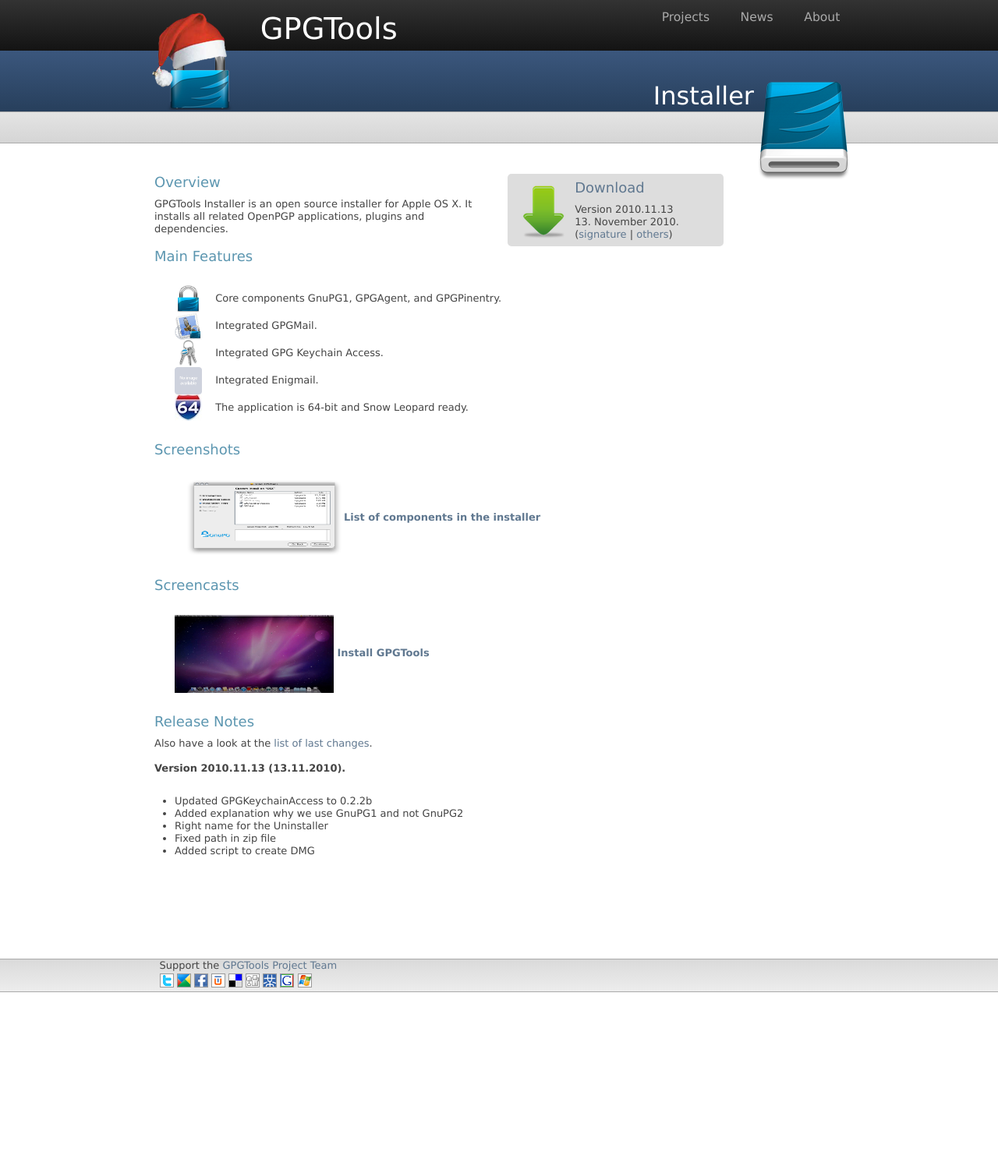
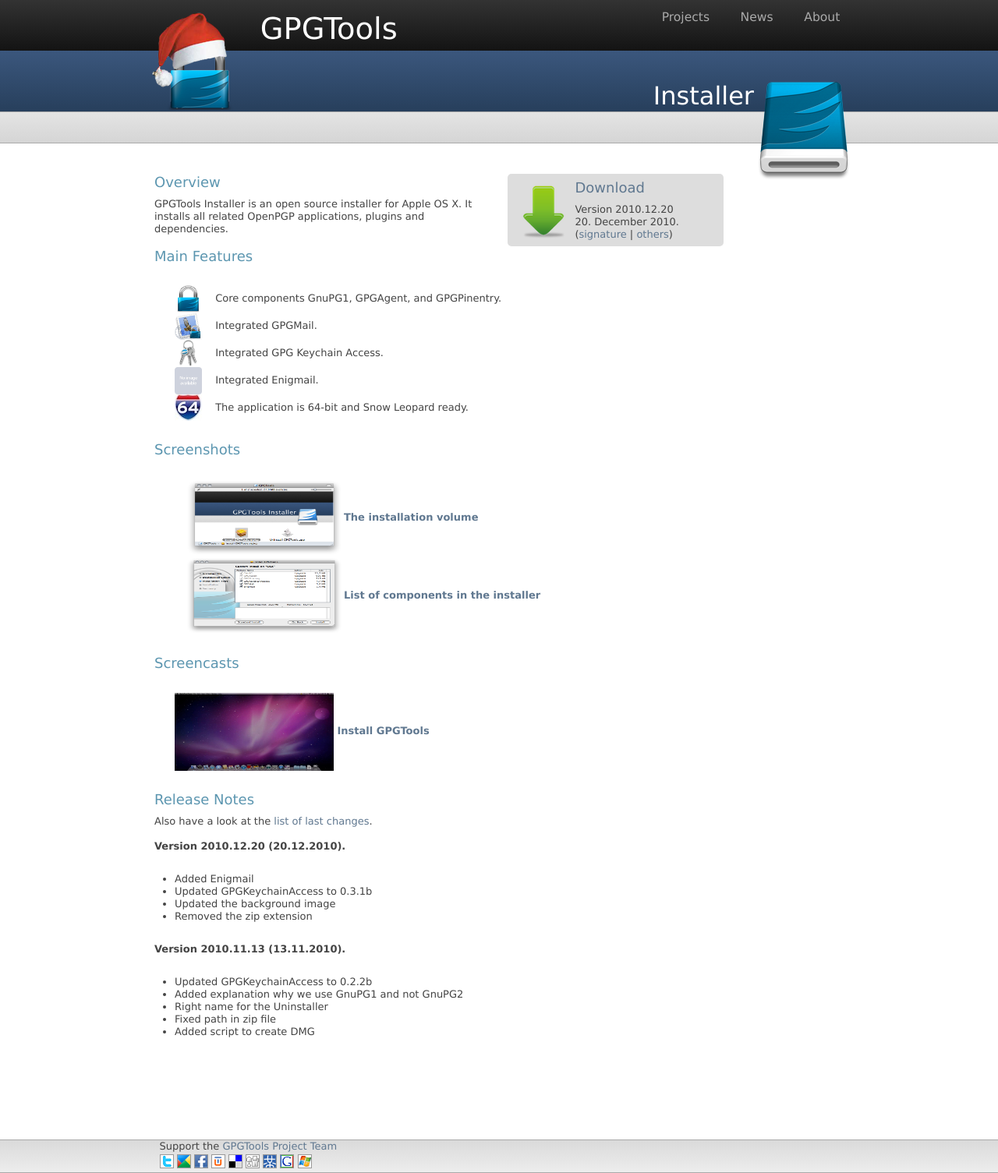
Before and after one commit to AshenExhale/GPGTools_Homepage, a PHP site: page /installer.html in a window 1280 px wide. Shown: the whole page at 78% size. Before the commit the page ends 1273 px from the top, so only its background shows below. Run offline with PHP 8.4, Linux system fonts and the light colour scheme; some libraries are stand-ins or nearby versions.

Commit message:
new installer version

```diff
--- a/installer.html
+++ b/installer.html
@@ -44,11 +44,11 @@
     <div id="spacer">
     </div>
     <div id="info">
-    <a href="http://github.com/downloads/gpgtools/GPGTools/GPGTools-20101113.dmg.zip" class='piwik_download'><img src="./images/download.png" title="download" alt="download" id="download"/></a>
-    <h3><a href="http://github.com/downloads/gpgtools/GPGTools/GPGTools-20101113.dmg.zip" class='piwik_download'>Download</a></h3>
-    <p>Version 2010.11.13</p>
-    <p>13. November 2010.</p>
-    <p><br>(<a href="https://github.com/downloads/GPGTools/GPGTools/GPGTools-20101113.dmg.zip.asc" class='piwik_download'>signature</a> | <a href="http://github.com/GPGTools/GPGTools/downloads">others</a>)</p>
+    <a href="https://github.com/downloads/GPGTools/GPGTools/GPGTools-20101220.dmg" class='piwik_download'><img src="./images/download.png" title="download" alt="download" id="download"/></a>
+    <h3><a href="https://github.com/downloads/GPGTools/GPGTools/GPGTools-20101220.dmg" class='piwik_download'>Download</a></h3>
+    <p>Version 2010.12.20</p>
+    <p>20. December 2010.</p>
+    <p><br>(<a href="https://github.com/downloads/GPGTools/GPGTools/GPGTools-20101220.dmg.asc" class='piwik_download'>signature</a> | <a href="http://github.com/GPGTools/GPGTools/downloads">others</a>)</p>
     </div>
     <div id="main">
         <div id="m_content">
@@ -64,6 +64,7 @@
             </ul>
             <h3>Screenshots</h3>
             <ul id="projects" class="sub">
+                <li><a href="./images/installer_dmg.png"><img class="screenshot" src="./images/installer_dmg.png" alt="The installation volume" title="The installation volume" />The installation volume</a></li>
                 <li><a href="./images/installer.png"><img class="screenshot" src="./images/installer.png" alt="List of components in the installer" title="List of components in the installer" />List of components in the installer</a></li>
             </ul>
             <h3>Screencasts</h3>
@@ -72,6 +73,13 @@
             </ul>
             <h3>Release Notes</h3>
             <p>Also have a look at the <a href="https://github.com/GPGTools/GPGTools/commits/master">list of last changes</a>.<br/><br/></p>
+            <p><b>Version 2010.12.20 (20.12.2010).</b></p>
+            <ul class="sub">
+                <li>Added Enigmail</li>
+                <li>Updated GPGKeychainAccess to 0.3.1b</li>
+                <li>Updated the background image</li>
+                <li>Removed the zip extension</li>
+            </ul>
             <p><b>Version 2010.11.13 (13.11.2010).</b></p>
             <ul class="sub">
                 <li>Updated GPGKeychainAccess to 0.2.2b</li>
```
Also changed, not shown: templates/installer.tpl (+13 -5 lines), images/installer.png, images/installer_dmg.png (added).
